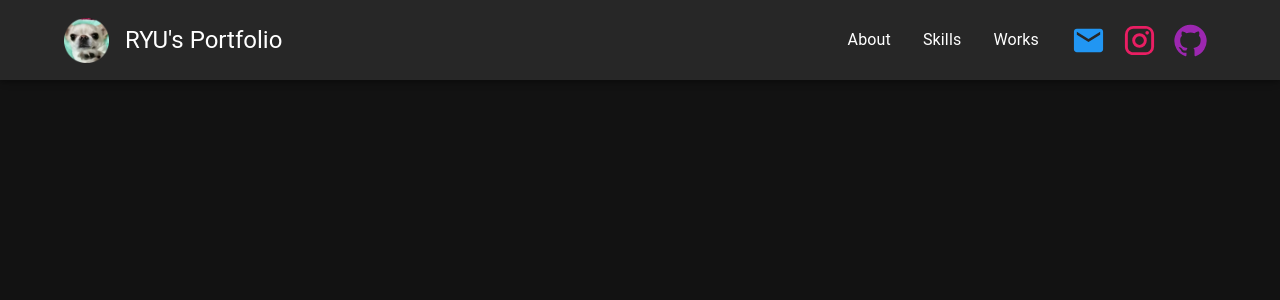
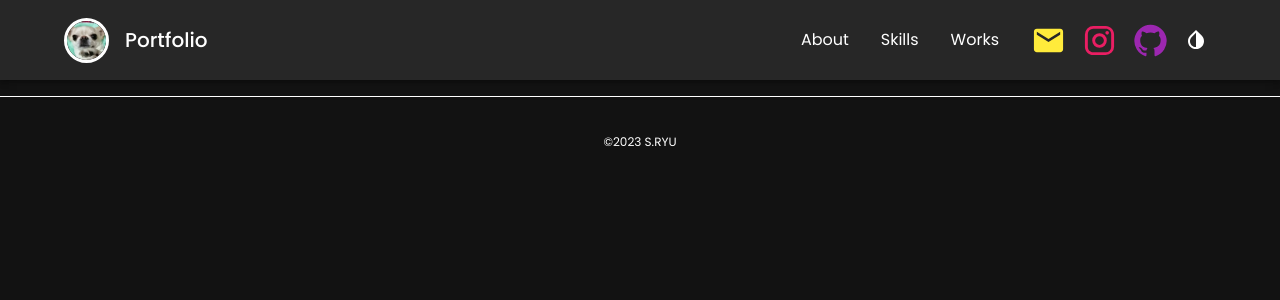
Before and after one commit to R216YU/Portfolio-R216YU, a React (Create React App) app: page / in a window 1280 px wide. Shown: the top 300 px of the page. Built offline with nearby package versions, Linux system fonts and the light colour scheme.

Commit message:
Footerの作成 Headerのレスポンシブ対応

```diff
--- a/public/index.html
+++ b/public/index.html
@@ -11,6 +11,12 @@
     />
     <link rel="apple-touch-icon" href="%PUBLIC_URL%/logo192.png" />
     <link rel="manifest" href="%PUBLIC_URL%/manifest.json" />
+    <link rel="preconnect" href="https://fonts.googleapis.com" />
+    <link rel="preconnect" href="https://fonts.gstatic.com" crossorigin />
+    <link
+      href="https://fonts.googleapis.com/css2?family=Noto+Sans+JP:wght@300;400;500;700&family=Poppins:wght@300;400;500;700&display=swap"
+      rel="stylesheet"
+    />
     <title>Portfolio</title>
   </head>
   <body>
--- a/src/App.js
+++ b/src/App.js
@@ -19,6 +19,10 @@ function App() {
     palette: {
       mode: mode,
     },
+    typography: {
+      fontFamily: ["Poppins", "Noto Sans JP", "sans-serif"].join(","),
+      fontSize: 14,
+    },
   });
 
   return (
--- a/src/components/Footer.jsx
+++ b/src/components/Footer.jsx
@@ -1,7 +1,15 @@
-import React from "react";
+import { Box, Container, Typography } from "@mui/material";
 
 const Footer = () => {
-  return <></>;
+  return (
+    <Box component="footer" sx={{ py: 4, borderTop: "1px solid" }}>
+      <Container>
+        <Box sx={{ textAlign: "center" }}>
+          <Typography variant="caption">&copy;2023 S.RYU</Typography>
+        </Box>
+      </Container>
+    </Box>
+  );
 };
 
 export default Footer;
--- a/src/components/Header.jsx
+++ b/src/components/Header.jsx
@@ -1,35 +1,176 @@
-import React from "react";
+import React, { useState } from "react";
+import Drawer from "@mui/material/Drawer";
+import useMediaQuery from "@mui/material/useMediaQuery";
 import { useRecoilState } from "recoil";
 import { modeAtom } from "../recoil/modeAtom";
 import { Link } from "react-router-dom";
-
 import {
   AppBar,
   Box,
-  Button,
   Container,
+  Fade,
   IconButton,
   List,
   ListItem,
   ListItemButton,
   ListItemText,
+  Slide,
   Toolbar,
   Typography,
 } from "@mui/material";
-
-import TwitterIcon from "@mui/icons-material/Twitter";
 import InstagramIcon from "@mui/icons-material/Instagram";
 import EmailIcon from "@mui/icons-material/Email";
 import GitHubIcon from "@mui/icons-material/GitHub";
-
+import InvertColorsIcon from "@mui/icons-material/InvertColors";
+import MenuIcon from "@mui/icons-material/Menu";
+import { yellow, pink, purple } from "@mui/material/colors";
 import navIcon from "../images/navicon.png";
-import { blue, green, pink, purple } from "@mui/material/colors";
 
 const Header = () => {
+  // MUI theme
   const [mode, setMode] = useRecoilState(modeAtom);
   const toggleModeHandle = () => {
     const newMode = mode === "dark" ? "light" : "dark";
     setMode(newMode);
+  };
+
+  // Responsive
+  const isWide = useMediaQuery("(min-width:700px)");
+
+  // Hamburger + Drawer
+  const [drawerOpened, setDrawerOpened] = useState(false);
+
+  // Components
+  const Computer = () => {
+    return (
+      <Box
+        sx={{
+          display: "flex",
+          alignItems: "center",
+          gap: 1,
+        }}
+      >
+        <List
+          component="nav"
+          sx={{
+            display: "flex",
+            alignItems: "center",
+          }}
+        >
+          {navLinks.map((link) => (
+            <ListItem key={link.text} disablePadding>
+              <ListItemButton component={Link} to={link.url}>
+                <ListItemText>{link.text}</ListItemText>
+              </ListItemButton>
+            </ListItem>
+          ))}
+        </List>
+
+        <Box sx={{ display: "flex", alignItems: "center" }}>
+          <IconButton
+            href="mailto:r216yu@outlook.jp"
+            target="_blank"
+            rel="noopener noreferrer"
+          >
+            <EmailIcon sx={{ color: yellow[500] }} fontSize="large" />
+          </IconButton>
+          <IconButton
+            href="https://www.instagram.com/r216yu/"
+            target="_blank"
+            rel="noopener noreferrer"
+          >
+            <InstagramIcon sx={{ color: pink[500] }} fontSize="large" />
+          </IconButton>
+          <IconButton
+            href="https://github.com/R216YU"
+            target="_blank"
+            rel="noopener noreferrer"
+          >
+            <GitHubIcon sx={{ color: purple[500] }} fontSize="large" />
+          </IconButton>
+          <IconButton onClick={() => toggleModeHandle()}>
+            <InvertColorsIcon />
+          </IconButton>
+        </Box>
+      </Box>
+    );
+  };
+  const SmartPhone = () => {
+    return (
+      <Box>
+        <IconButton onClick={() => setDrawerOpened(true)}>
+          <MenuIcon />
+        </IconButton>
+
+        <Drawer
+          anchor="right"
+          open={drawerOpened}
+          onClose={() => setDrawerOpened(false)}
+          PaperProps={{ style: { width: "50%" } }}
+        >
+          <Slide direction="left" in={drawerOpened}>
+            <Box
+              sx={{
+                display: "flex",
+                flexDirection: "column",
+                alignItems: "center",
+                gap: 1,
+              }}
+            >
+              <List
+                component="nav"
+                sx={{
+                  display: "flex",
+                  flexDirection: "column",
+                  alignItems: "center",
+                }}
+              >
+                {navLinks.map((link) => (
+                  <ListItem key={link.text} disablePadding>
+                    <ListItemButton component={Link} to={link.url}>
+                      <ListItemText>{link.text}</ListItemText>
+                    </ListItemButton>
+                  </ListItem>
+                ))}
+              </List>
+
+              <Box
+                sx={{
+                  display: "flex",
+                  flexDirection: "column",
+                  alignItems: "center",
+                }}
+              >
+                <IconButton
+                  href="mailto:r216yu@outlook.jp"
+                  target="_blank"
+                  rel="noopener noreferrer"
+                >
+                  <EmailIcon sx={{ color: yellow[500] }} fontSize="large" />
+                </IconButton>
+                <IconButton
+                  href="https://www.instagram.com/r216yu/"
+                  target="_blank"
+                  rel="noopener noreferrer"
+                >
+                  <InstagramIcon sx={{ color: pink[500] }} fontSize="large" />
+                </IconButton>
+                <IconButton
+                  href="https://github.com/R216YU"
+                  target="_blank"
+                  rel="noopener noreferrer"
+                >
+                  <GitHubIcon sx={{ color: purple[500] }} fontSize="large" />
+                </IconButton>
+                <IconButton onClick={() => toggleModeHandle()}>
+                  <InvertColorsIcon />
+                </IconButton>
+              </Box>
+            </Box>
+          </Slide>
+        </Drawer>
+      </Box>
+    );
   };
 
   const navLinks = [
@@ -48,7 +189,7 @@ const Header = () => {
   ];
 
   return (
-    <AppBar sx={{ py: 1 }}>
+    <AppBar position="static" sx={{ py: 1, marginBottom: 2 }}>
       <Toolbar>
         <Container>
           <Box
@@ -62,59 +203,19 @@ const Header = () => {
             <Box sx={{ display: "flex", alignItems: "center", gap: 2 }}>
               <Box
                 component="img"
-                sx={{ maxWidth: "45px", maxHeight: "45px" }}
+                sx={{
+                  maxWidth: "45px",
+                  maxHeight: "45px",
+                  border: "3px solid white",
+                  borderRadius: "100%",
+                }}
                 src={navIcon}
               />
-              <Typography variant="h5">RYU's Portfolio</Typography>
+              <Typography variant="h6">Portfolio</Typography>
             </Box>
 
-            <Box
-              sx={{
-                display: "flex",
-                alignItems: "center",
-                gap: 1,
-              }}
-            >
-              <List
-                component="nav"
-                sx={{
-                  display: "flex",
-                  alignItems: "center",
-                }}
-              >
-                {navLinks.map((link) => (
-                  <ListItem disablePadding>
-                    <ListItemButton component={Link} to={link.url}>
-                      <ListItemText>{link.text}</ListItemText>
-                    </ListItemButton>
-                  </ListItem>
-                ))}
-              </List>
-
-              <Box sx={{ display: "flex", alignItems: "center" }}>
-                <IconButton
-                  href="mailto:r216yu@outlook.jp"
-                  target="_blank"
-                  rel="noopener noreferrer"
-                >
-                  <EmailIcon sx={{ color: blue[500] }} fontSize="large" />
-                </IconButton>
-                <IconButton
-                  href="https://www.instagram.com/r216yu/"
-                  target="_blank"
-                  rel="noopener noreferrer"
-                >
-                  <InstagramIcon sx={{ color: pink[500] }} fontSize="large" />
-                </IconButton>
-                <IconButton
-                  href="https://github.com/R216YU"
-                  target="_blank"
-                  rel="noopener noreferrer"
-                >
-                  <GitHubIcon sx={{ color: purple[500] }} fontSize="large" />
-                </IconButton>
-              </Box>
-            </Box>
+            {/* Link + Icon */}
+            {isWide ? <Computer /> : <SmartPhone />}
           </Box>
         </Container>
       </Toolbar>
```
